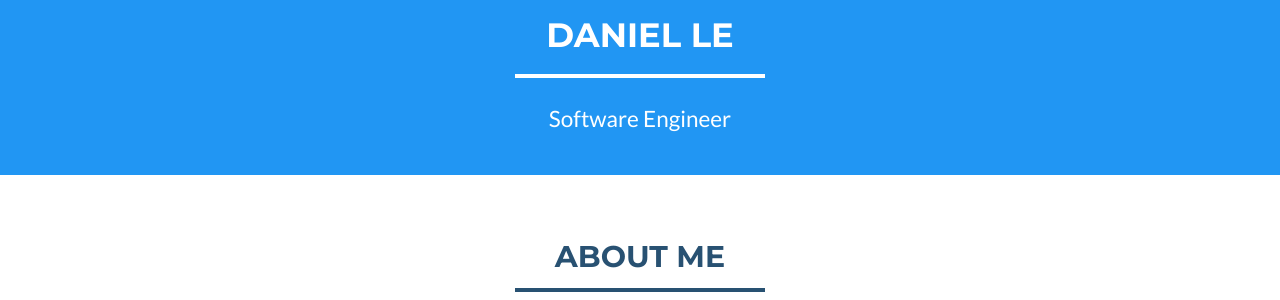
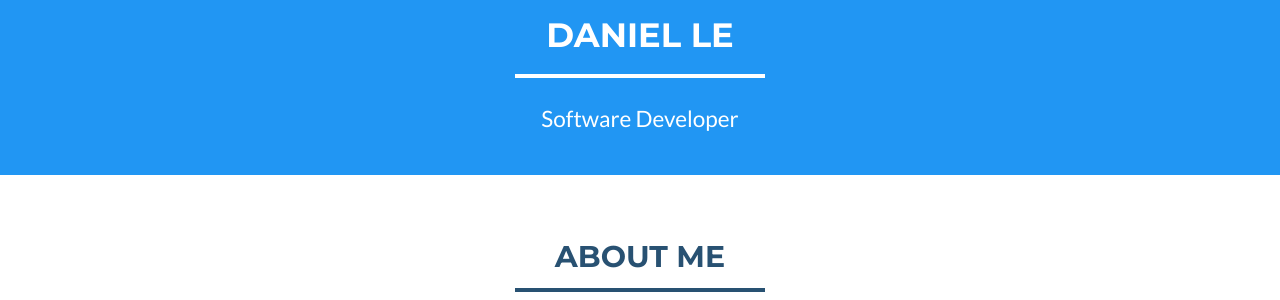
Before and after one commit to daniel-le18/daniel.github.io, a Jekyll site: the page built from index.html, in a window 1280 px wide and 900 px high. Shown: the part 389-689 px from the top of the window. Built offline with Jekyll 4.4.1, drawn with Linux system fonts in a browser that asks for light colours.

Commit message:
Update _config.yml

```diff
--- a/_config.yml
+++ b/_config.yml
@@ -1,9 +1,8 @@
 # Site settings
 name: Daniel Le
 email: sonhailenguyen@gmail.com
-#canonical_url: https://edwinexemplar.com
-keywords: "Software Engineer, Python, Machine Learning"
-skills: "Software Engineer"
+keywords: "Software Developer, Python, iOS"
+skills: "Software Developer"
 baseurl:
 
 # Social networks usernames (many more available: google-plus, flickr, dribbble, pinterest, instagram, tumblr, linkedin, etc.)
```
